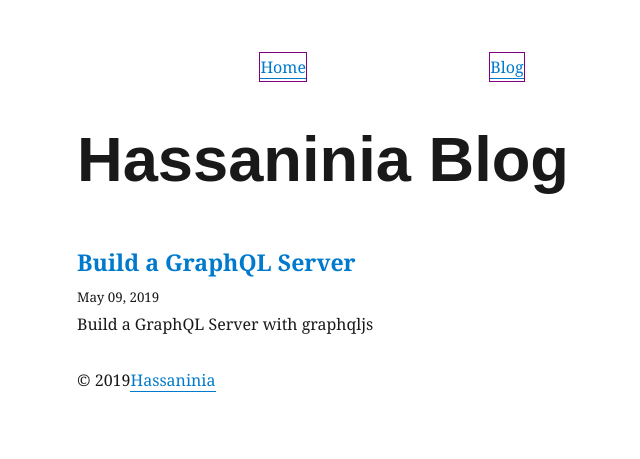
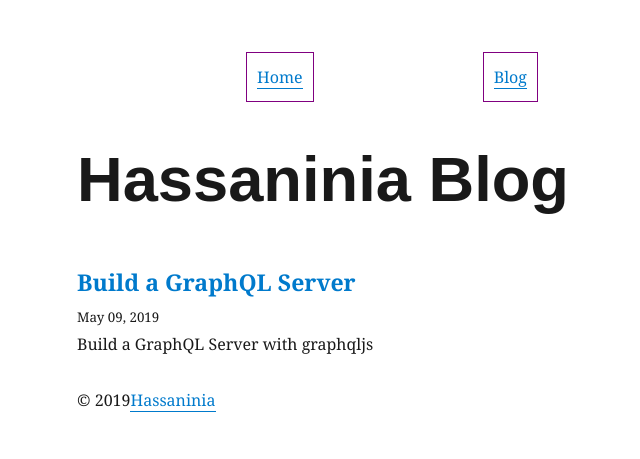
Before and after one commit to xaisoft/hassaninia-blog, a Gatsby site: page / in a window 1280 px wide. Shown: the whole page, without its empty margins (248-888 px from the left). Built offline with nearby package versions, Linux system fonts and the light colour scheme; Gatsby itself is replaced by a stand-in of ours; some packages are replaced by stand-ins of ours.

Commit message:
add padding to menu

```diff
--- a/src/components/menu.jsx
+++ b/src/components/menu.jsx
@@ -8,14 +8,13 @@ const Menu = () => {
         style={{
           listStyle: "none",
           display: "flex",
-          justifyContent: "space-evenly",
-          listStyle:'none'
+          justifyContent: "space-evenly"
         }}
       >
-        <li style={{border:'1px solid purple'}}>
+        <li style={{border:'1px solid purple',padding:'10px'}}>
           <Link to="/">Home</Link>
         </li>
-        <li style={{border:'1px solid purple'}}>
+        <li style={{border:'1px solid purple',padding:'10px'}}>
           <Link to="/">Blog</Link>
         </li>
       </ul>
```
